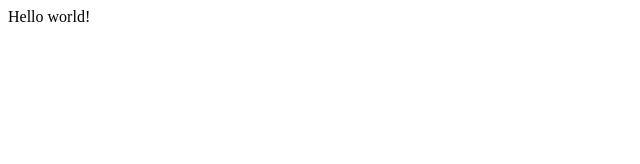
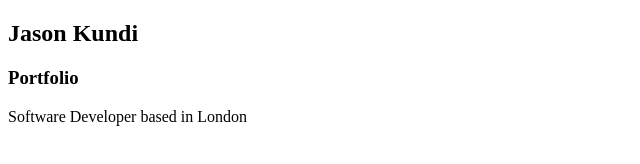
Before and after one commit to JasonKundi/Portfolio, a Gatsby site: page / in a window 1280 px wide. Shown: the whole page, without its empty margins (0-640 px from the left). Built offline with nearby package versions, Linux system fonts and the light colour scheme; Gatsby itself is replaced by a stand-in of ours.

Commit message:
Page routes

```diff
--- a/src/pages/index.js
+++ b/src/pages/index.js
@@ -1,5 +1,13 @@
 import React from "react"
 
 export default function Home() {
-  return <div>Hello world!</div>
+  return (
+    <section>
+      <div>
+        <h2>Jason Kundi</h2>
+        <h3>Portfolio</h3>
+        <p>Software Developer based in London</p>
+      </div>
+    </section>
+  )
 }
```
Also changed, not shown: src/pages/about.js (added, +14 -0 lines), src/pages/projects/index.js (added, +13 -0 lines).
